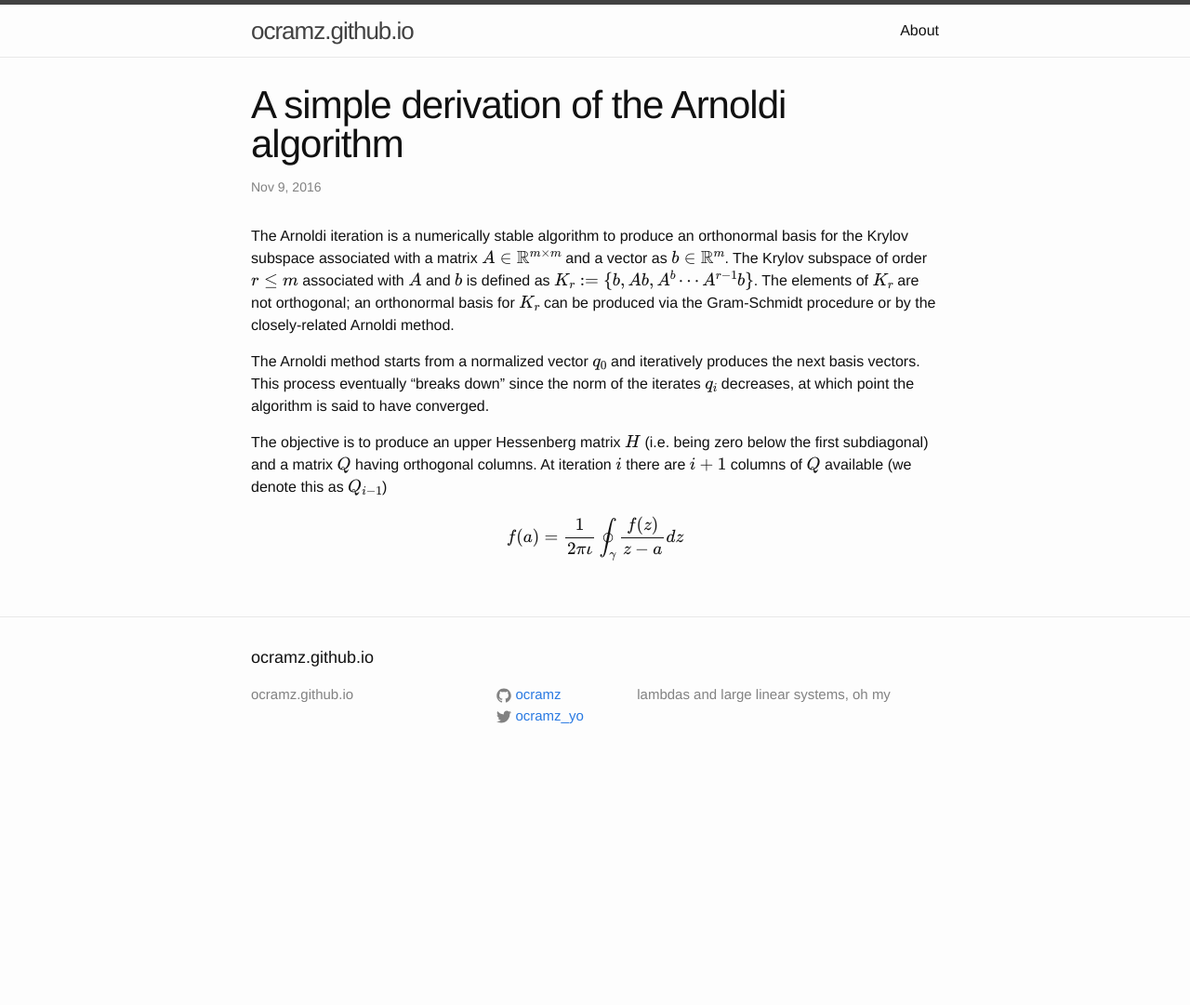
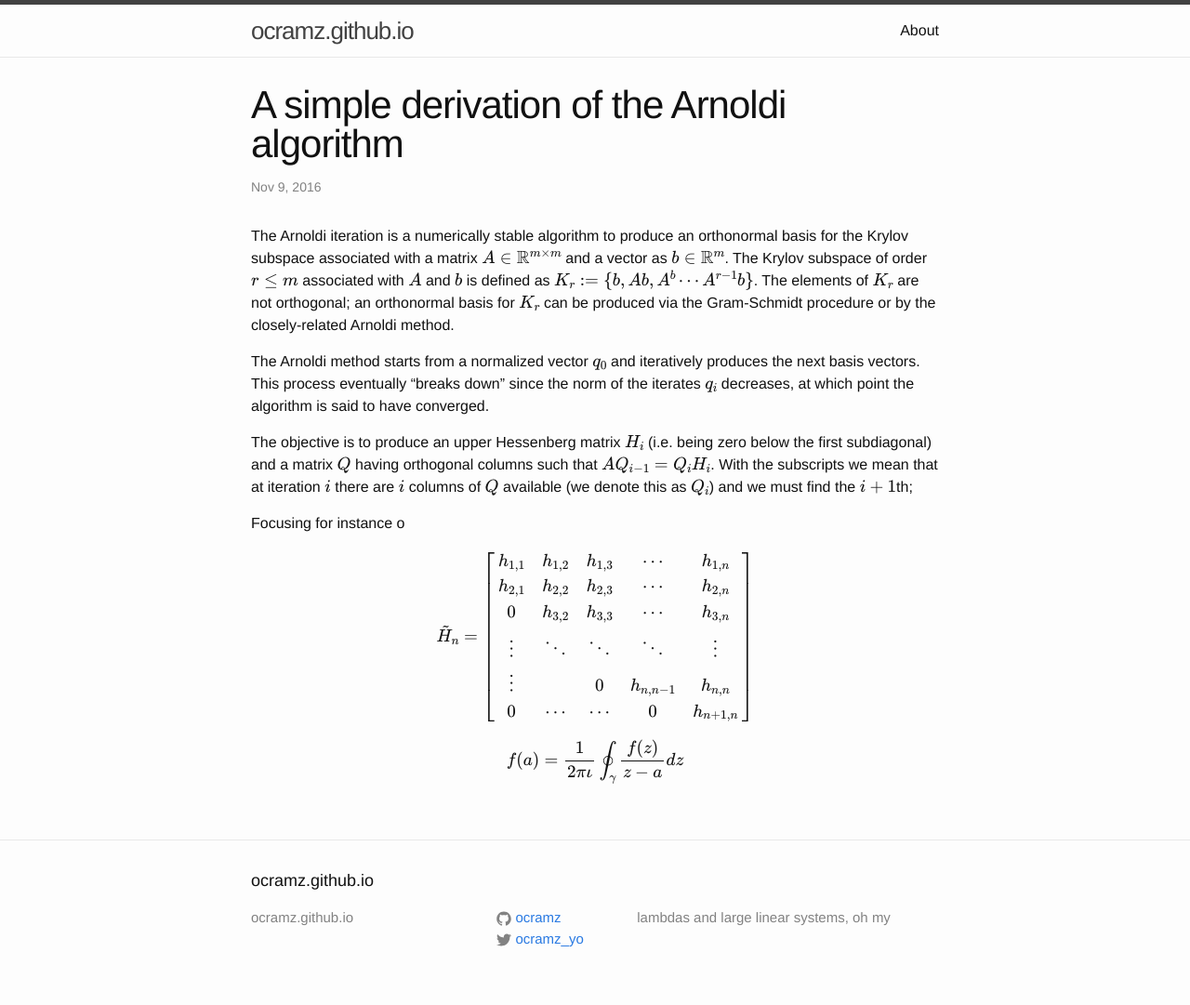
Before and after one commit to ocramz/ocramz.github.io, a Jekyll site: the page built from _posts/2016-11-09-arnoldi-alt.markdown, in a window 1280 px wide. Shown: the whole page at 93% size. Built offline with Jekyll 4.4.1, drawn with Linux system fonts in a browser that asks for light colours; formulas are drawn with MathJax 3; before the commit the page ends 900 px from its top, so only the background shows below that.

Commit message:
Arnoldi post

```diff
--- a/_posts/2016-11-09-arnoldi-alt.markdown
+++ b/_posts/2016-11-09-arnoldi-alt.markdown
@@ -10,7 +10,21 @@ The Krylov subspace of order $$r \leq m$$ associated with $$A$$ and $$b$$ is def
 
 The Arnoldi method starts from a normalized vector $$q_0$$ and iteratively produces the next basis vectors. This process eventually "breaks down" since the norm of the iterates $$q_i$$ decreases, at which point the algorithm is said to have converged.
 
-The objective is to produce an upper Hessenberg matrix $$H$$ (i.e. being zero below the first subdiagonal) and a matrix $$Q$$ having orthogonal columns. At iteration $$i$$ there are $$i+1$$ columns of $$Q$$ available (we denote this as $$Q_{i-1}$$)
+The objective is to produce an upper Hessenberg matrix $$H_i$$ (i.e. being zero below the first subdiagonal) and a matrix $$Q$$ having orthogonal columns such that $$A Q_{i - 1} = Q_i H_i$$. With the subscripts we mean that at iteration $$i$$ there are $$i$$ columns of $$Q$$ available (we denote this as $$Q_{i}$$) and we must find the $$i+1$$th;
+
+Focusing for instance o
+
+
+$$
+ \tilde{H}_n = \begin{bmatrix}
+   h_{1,1} & h_{1,2} & h_{1,3} & \cdots  & h_{1,n} \\
+   h_{2,1} & h_{2,2} & h_{2,3} & \cdots  & h_{2,n} \\
+   0       & h_{3,2} & h_{3,3} & \cdots  & h_{3,n} \\
+   \vdots  & \ddots  & \ddots  & \ddots  & \vdots  \\
+   \vdots  &         & 0       & h_{n,n-1} & h_{n,n} \\
+   0       & \cdots  & \cdots  & 0       & h_{n+1,n}
+\end{bmatrix}
+$$
 
 $$
 f(a) = \frac{1}{2\pi\iota} \oint_\gamma \frac{f(z)}{z-a} dz
```
